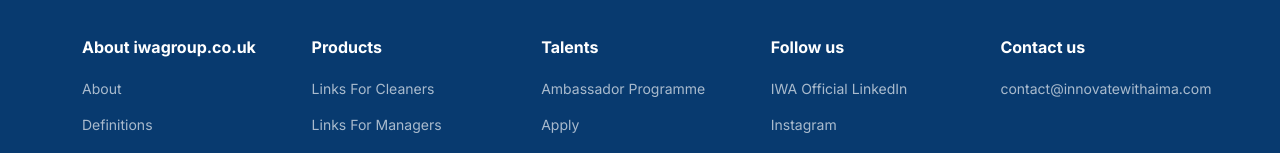
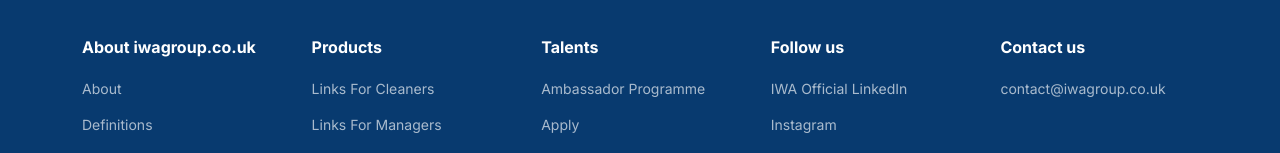
Before and after one commit to 1nn4a/iwa, a React (Vite) app: page / in a window 1280 px wide. Shown: the part 1714-1867 px from the top of the page. Built offline with nearby package versions, Linux system fonts and the light colour scheme.

Commit message:
emails cal

```diff
--- a/src/components/Footer.tsx
+++ b/src/components/Footer.tsx
@@ -42,7 +42,7 @@ const COLUMNS: FooterColumn[] = [
   {
     title: 'Contact us',
     links: [
-      { label: 'contact@innovatewithaima.com', href: 'mailto:contact@innovatewithaima.com' },
+      { label: 'contact@iwagroup.co.uk', href: 'mailto:contact@iwagroup.co.uk' },
     ],
   },
 ]
```
